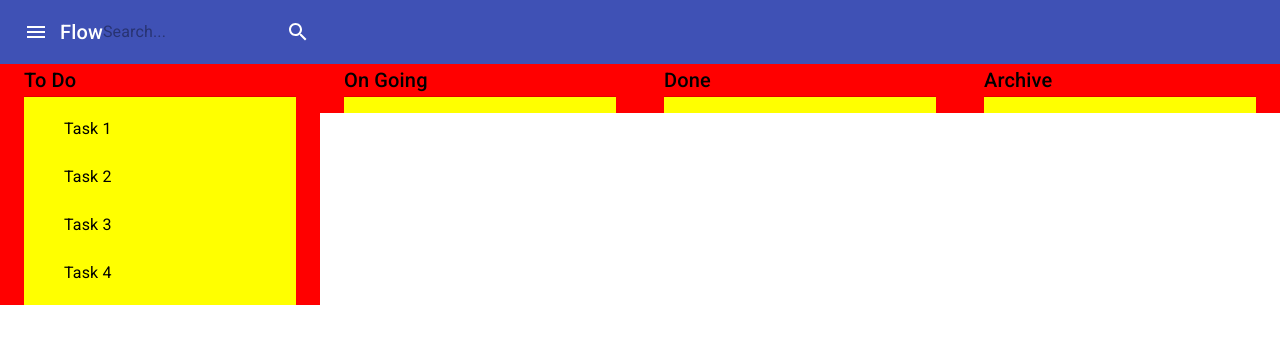
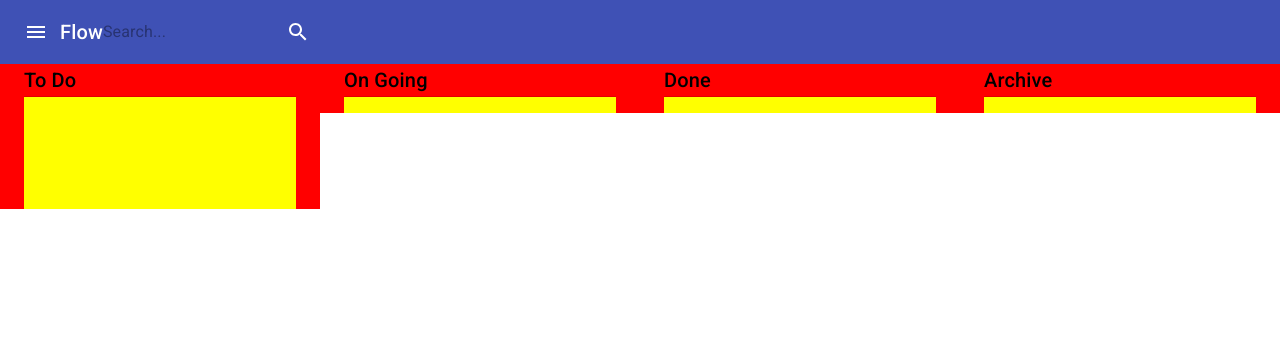
Before and after one commit to jeremeylee/Flow, a React (Create React App) app in the folder client/: page / in a window 1280 px wide. Shown: the top 344 px of the page. Built offline with nearby package versions, Linux system fonts and the light colour scheme.

Commit message:
Refactored <List> content into Task component

```diff
--- a/client/src/components/Process.js
+++ b/client/src/components/Process.js
@@ -7,17 +7,18 @@ import List from '@material-ui/core/List';
 import ListItem from '@material-ui/core/ListItem';
 import ListItemText from '@material-ui/core/ListItemText';
 import TaskModal from './TaskModal';
+import Task from './Task';
 
 const Process = (props) => {
-  const [open, setOpen] = useState(false);
+  // const [open, setOpen] = useState(false);
 
-  const handleOpenModal = () => {
-    setOpen(true);
-  }
+  // const handleOpenModal = () => {
+  //   setOpen(true);
+  // }
 
-  const handleCloseModal = () => {
-    setOpen(false);
-  }
+  // const handleCloseModal = () => {
+  //   setOpen(false);
+  // }
 
   return (
         <Container
@@ -38,23 +39,27 @@ const Process = (props) => {
             >
               <List>
                 {props.task.map((task, index) => (
-                  <Draggable draggableId={task.id} index={index} key={`list-${task.id}`} isDragDisabled={open}>
-                    {(provided) => (
-                      <ListItem
-                        innerRef={provided.innerRef}
-                        {...provided.draggableProps}
-                        {...provided.dragHandleProps}
-                      >
-                      <ListItemText onClick={handleOpenModal} primary={task.content} />
-                      <TaskModal
-                        open={open}
-                        handleClose={handleCloseModal}
-                        title={task.content}
-                      />
-                    </ListItem>
-                    )}
+                  <Task task={task} index={index} key={index}
 
-                  </Draggable>
+                  />
+                  // <Draggable draggableId={task.id} index={index} key={task.id} isDragDisabled={open}>
+                  //   {(provided) => (
+                  //     <ListItem
+                  //       key={task.id}
+                  //       innerRef={provided.innerRef}
+                  //       {...provided.draggableProps}
+                  //       {...provided.dragHandleProps}
+                  //     >
+                  //     <ListItemText onClick={handleOpenModal} primary={task.title} />
+                  //     <TaskModal
+                  //       open={open}
+                  //       handleClose={handleCloseModal}
+                  //       task={task}
+                  //     />
+                  //   </ListItem>
+                  //   )}
+
+                  // </Draggable>
                 ))}
 
               </List>
```
